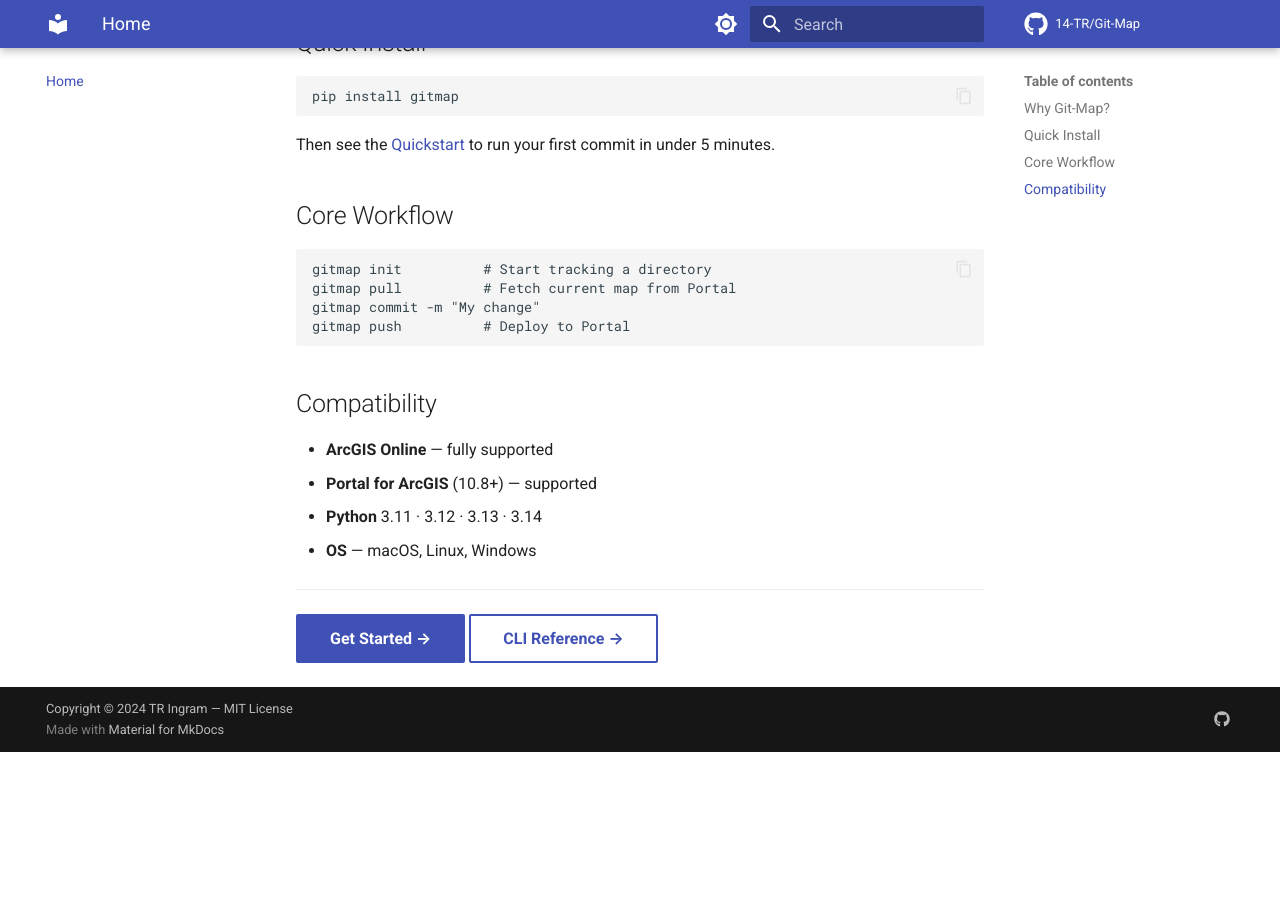
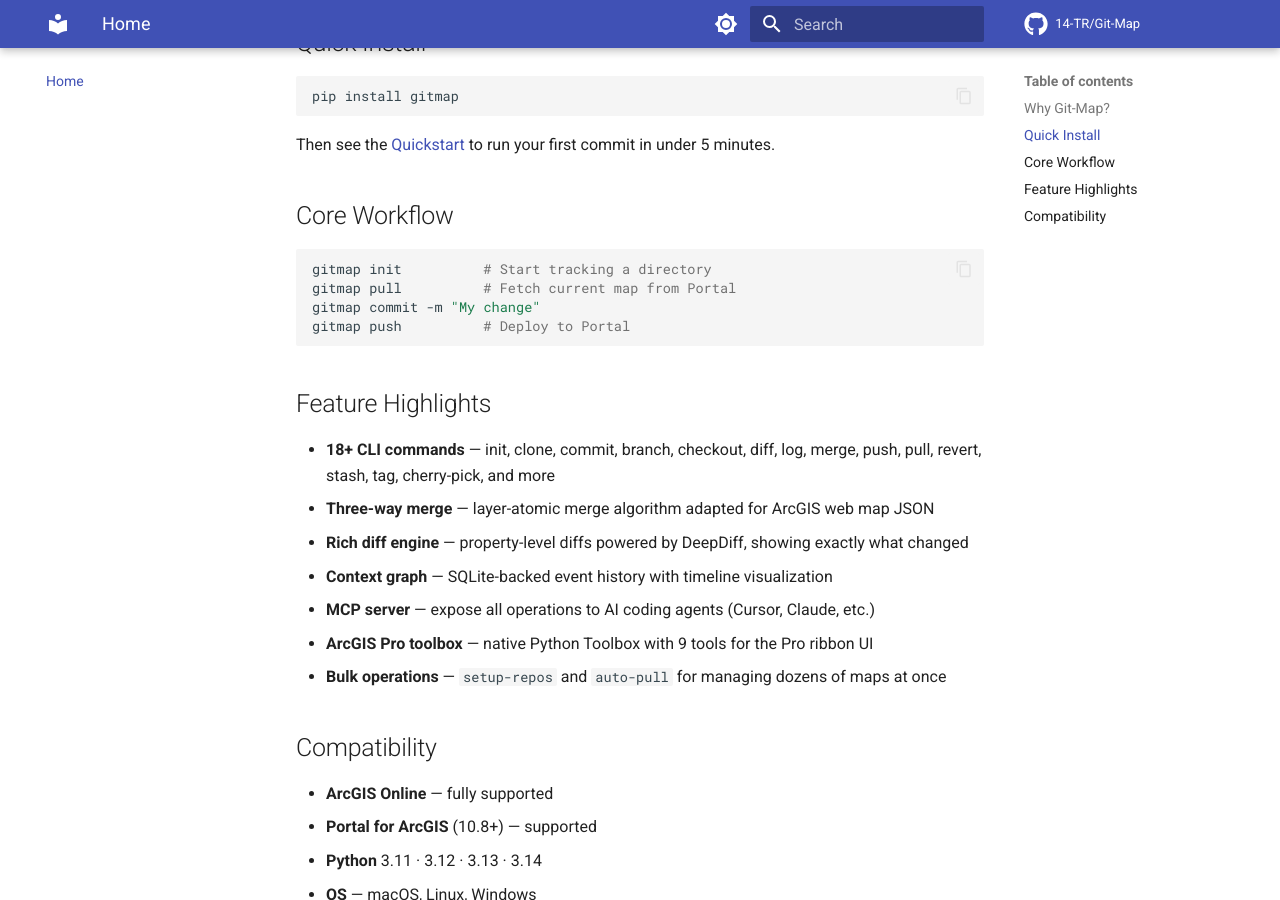
Before and after one commit to 14-TR/Git-Map, an MkDocs documentation site: the page built from docs/index.md, in a window 1280 px wide and 900 px high, scrolled down 767 px. Built offline with MkDocs 1.6.1 and Material for MkDocs 9.7.7, drawn with Linux system fonts in a browser that asks for light colours; comment, search, counter and statistics services are not loaded; before the commit the page ends 1519 px from its top, so only the background shows below that.

Commit message:
docs: polish site — fix build warnings, add API reference + technical paper nav (#125)
- Fix broken link to PR template in contributing.md (was causing strict build failure)
- Add technical-paper.md to nav (was orphaned, not in navigation)
- Add Python API Reference guide with code examples
- Enhance index.md with feature highlights section
- All 734 tests pass, mkdocs build --strict clean

````diff
--- a/docs/index.md
+++ b/docs/index.md
@@ -26,12 +26,22 @@
 
 ## Core Workflow
 
-```
+```bash
 gitmap init          # Start tracking a directory
 gitmap pull          # Fetch current map from Portal
 gitmap commit -m "My change"
 gitmap push          # Deploy to Portal
 ```
+
+## Feature Highlights
+
+- **18+ CLI commands** — init, clone, commit, branch, checkout, diff, log, merge, push, pull, revert, stash, tag, cherry-pick, and more
+- **Three-way merge** — layer-atomic merge algorithm adapted for ArcGIS web map JSON
+- **Rich diff engine** — property-level diffs powered by DeepDiff, showing exactly what changed
+- **Context graph** — SQLite-backed event history with timeline visualization
+- **MCP server** — expose all operations to AI coding agents (Cursor, Claude, etc.)
+- **ArcGIS Pro toolbox** — native Python Toolbox with 9 tools for the Pro ribbon UI
+- **Bulk operations** — `setup-repos` and `auto-pull` for managing dozens of maps at once
 
 ## Compatibility
 
--- a/mkdocs.yml
+++ b/mkdocs.yml
@@ -71,7 +71,9 @@
     - Day-to-Day Workflow: guides/workflow.md
     - Branching Strategy: guides/branching.md
     - Working with Portals: guides/portals.md
+    - Python API Reference: guides/api-reference.md
   - Contributing: contributing.md
+  - Technical Paper: technical-paper.md
 
 plugins:
   - search
````
Also changed, not shown: docs/contributing.md (+1 -1 lines), docs/guides/api-reference.md (added, +101 -0 lines).
